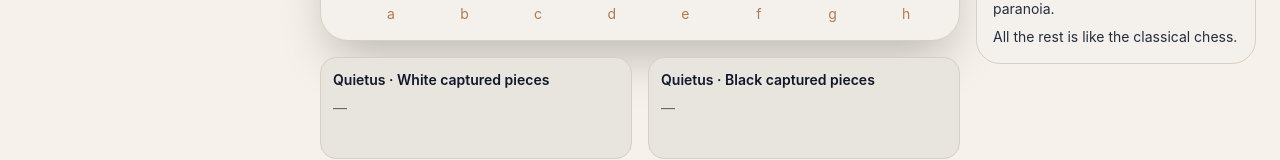
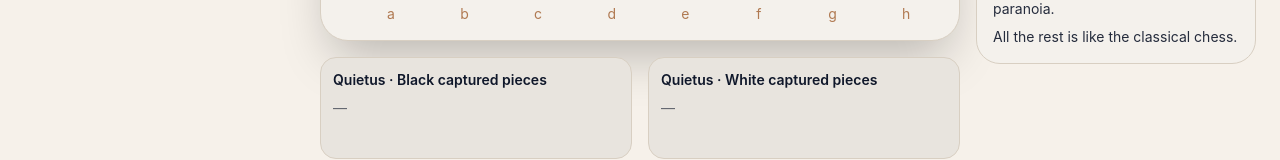
Before and after one commit to kaaalin/Paranoia-Chess, a React (Vite) app: page / in a window 1280 px wide. Shown: the part 638-798 px from the top of the page. Built offline with nearby package versions, Linux system fonts and the light colour scheme; the HTML template or start-up script is replaced by a standard one.

Commit message:
Update App.tsx

```diff
--- a/src/App.tsx
+++ b/src/App.tsx
@@ -1276,8 +1276,8 @@ export default function App() {
 
   return (
     <>
+      <CapturedRow title="Quietus · Black captured pieces" pieces={state.quietus.black} score={blackScore} fifthColumnPieceIds={[state.secrets.white.pieceId, state.secrets.black.pieceId]} />
       <CapturedRow title="Quietus · White captured pieces" pieces={state.quietus.white} score={whiteScore} fifthColumnPieceIds={[state.secrets.white.pieceId, state.secrets.black.pieceId]} />
-      <CapturedRow title="Quietus · Black captured pieces" pieces={state.quietus.black} score={blackScore} fifthColumnPieceIds={[state.secrets.white.pieceId, state.secrets.black.pieceId]} />
     </>
   );
 })()}
```
